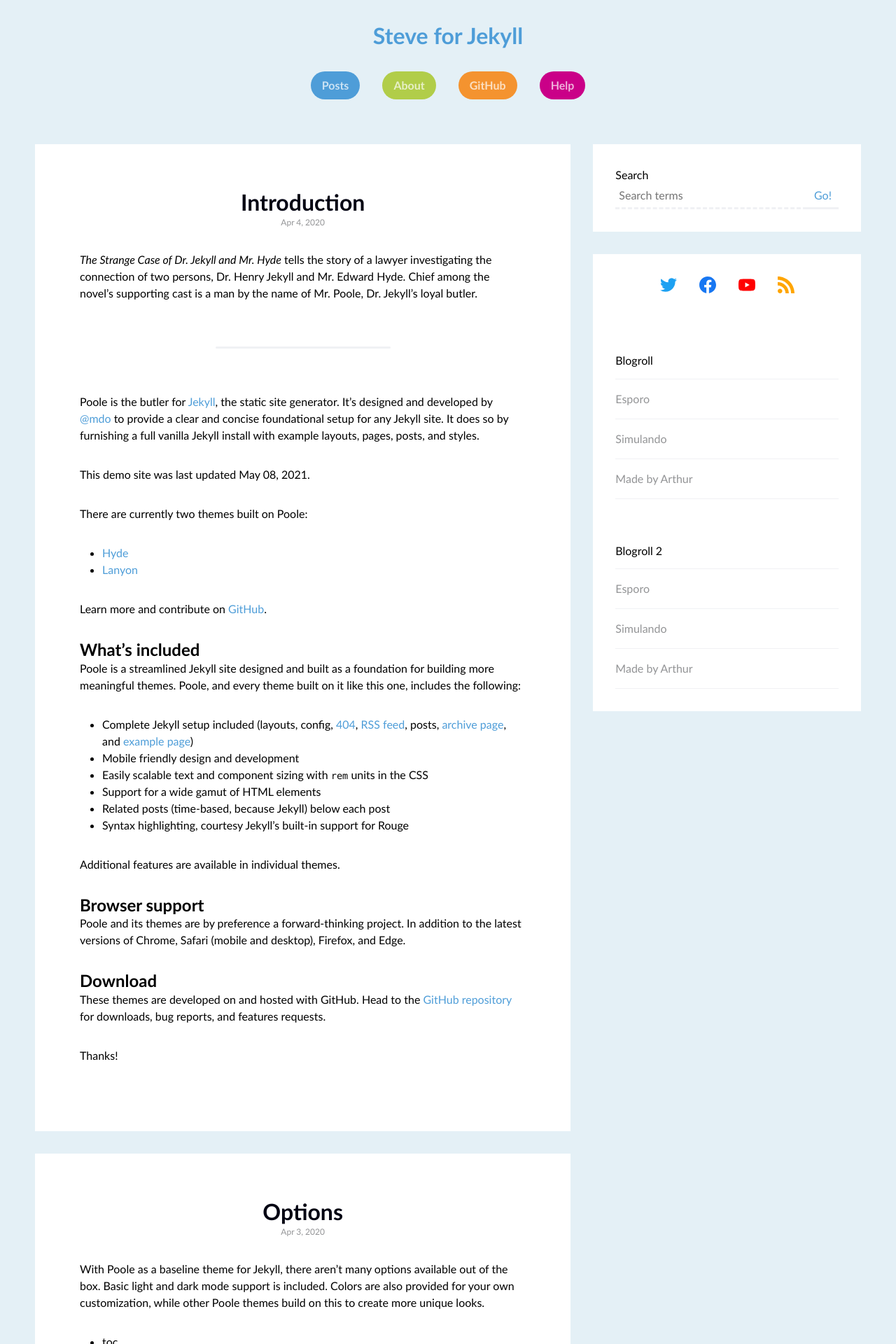
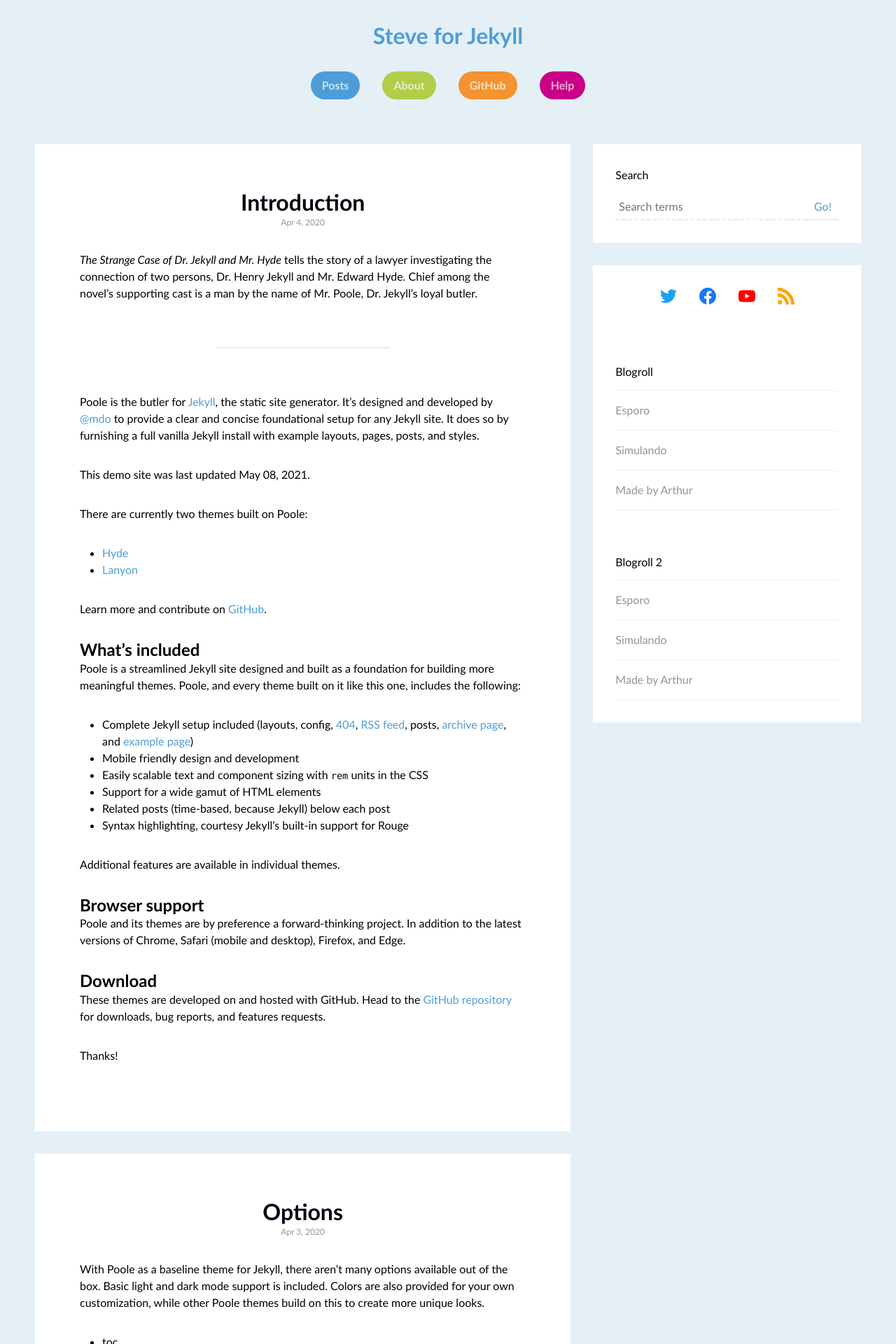
Before and after one commit to esporo/steve, a Jekyll site: the page built from index.html, in a window 1280 px wide. Shown: the top 1920 px of the page at 70% size. Built offline with Jekyll 4.4.1, drawn with Linux system fonts in a browser that asks for light colours; the list of posts is cut into pages by our own code.

Commit message:
fixes search label alignment

```diff
--- a/_sass/steve/_layout.scss
+++ b/_sass/steve/_layout.scss
@@ -320,6 +320,11 @@ body {
 
 // Search Form
 
+label[for="search_terms"] {
+  display: inline-block;
+  margin-bottom: calc(var(--gap) / 2);
+}
+
 .search-controls {
   display: flex;
   flex-flow: row nowrap;
@@ -336,6 +341,7 @@ body {
 
 .colophon {
   margin-top: calc(var(--gap) * 2);
+  font-size: 0.875rem;
 
   h5 {
     a {
@@ -345,7 +351,6 @@ body {
 
   .site-info {
     text-align: center;
-    font-size: 0.875rem;
   }
 
   .external-links {
```
